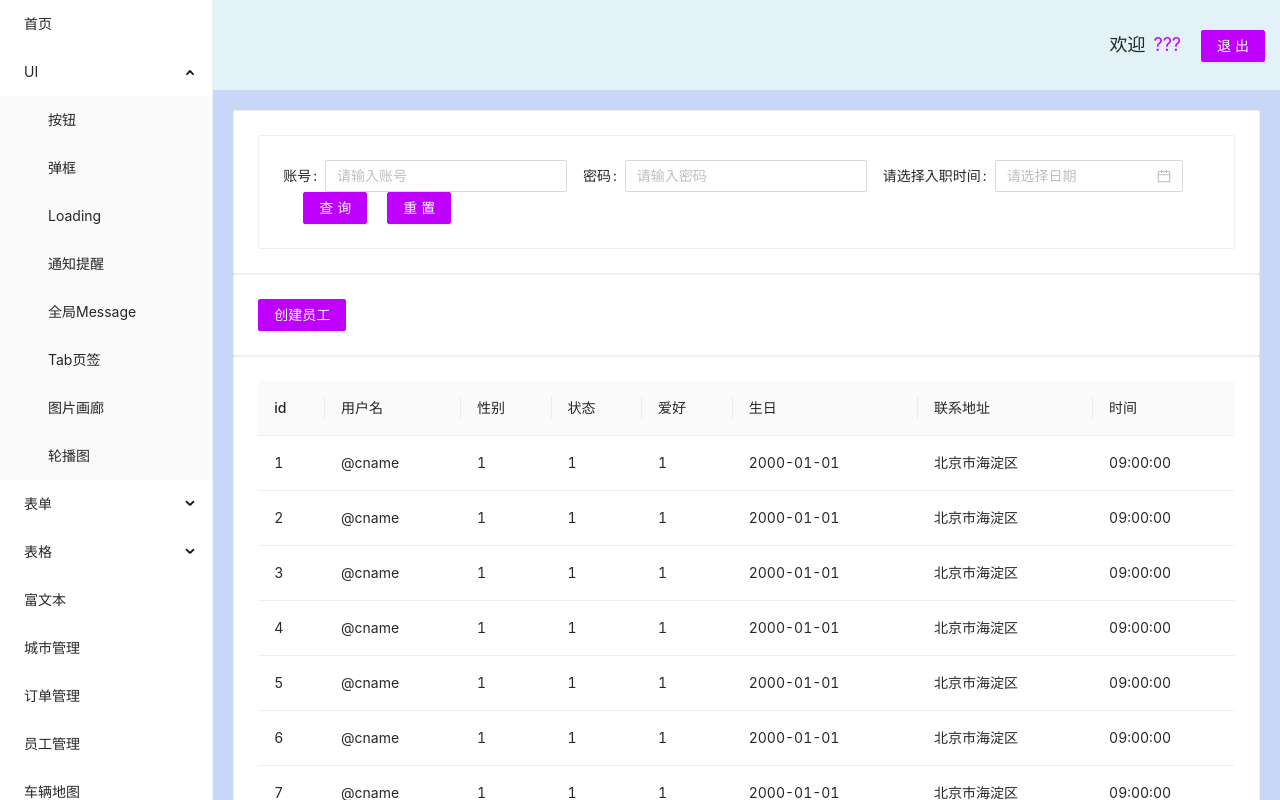
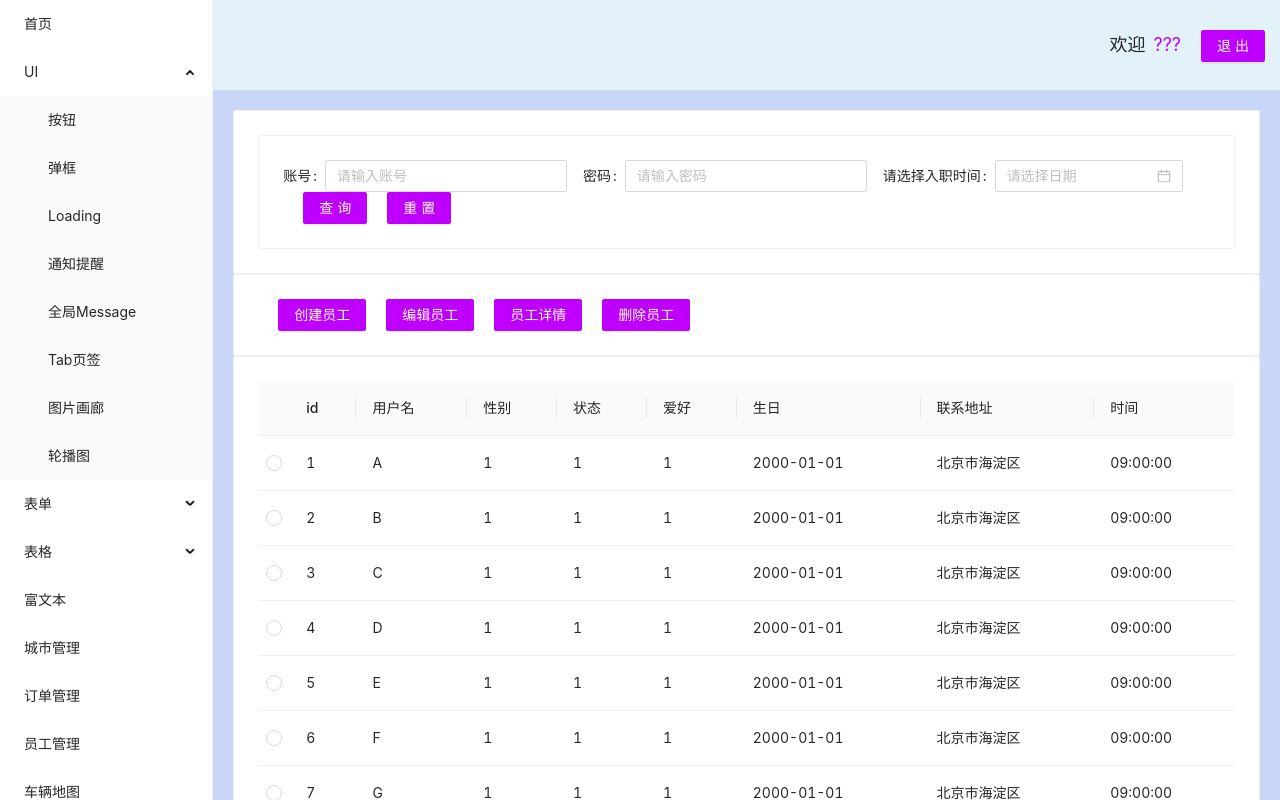
Before and after one commit to angryWhy/typescript-bicycle, a React (Create React App) app: page / in a window 1280 px wide. Shown: the top 800 px of the page. Built offline with nearby package versions, Linux system fonts and the light colour scheme.

Commit message:
compilerUser-completed

```diff
--- a/public/api/table/list.json
+++ b/public/api/table/list.json
@@ -4,7 +4,7 @@
   "result": {
     "list": [{
       "id": 1,
-      "userName": "@cname",
+      "userName": "A",
       "sex": 1,
       "state": 1,
       "interest": 1,
@@ -16,7 +16,7 @@
     },
     {
       "id": 2,
-      "userName": "@cname",
+      "userName": "B",
       "sex": 1,
       "state": 1,
       "interest": 1,
@@ -28,7 +28,7 @@
     },
     {
       "id": 3,
-      "userName": "@cname",
+      "userName": "C",
       "sex": 1,
       "state": 1,
       "interest": 1,
@@ -40,7 +40,7 @@
     },
     {
       "id":4,
-      "userName": "@cname",
+      "userName": "D",
       "sex": 1,
       "state": 1,
       "interest": 1,
@@ -52,7 +52,7 @@
     },
     {
       "id": 5,
-      "userName": "@cname",
+      "userName": "E",
       "sex": 1,
       "state": 1,
       "interest": 1,
@@ -64,7 +64,7 @@
     },
     {
       "id": 6,
-      "userName": "@cname",
+      "userName": "F",
       "sex": 1,
       "state": 1,
       "interest": 1,
@@ -76,7 +76,7 @@
     },
     {
       "id": 7,
-      "userName": "@cname",
+      "userName": "G",
       "sex": 1,
       "state": 1,
       "interest": 1,
--- a/src/Components/user-manger/CreateUser.tsx
+++ b/src/Components/user-manger/CreateUser.tsx
@@ -15,47 +15,50 @@ interface CollectionCreateFormProps {
 }
 const CreateUser: React.FC<CollectionCreateFormProps> = memo(({ visible, onCreate, onCancel }) => {
     const [form] = Form.useForm();
-    const formList :ItemType[] = [
+    const formList: ItemType[] = [
         {
-            type:AntdType.INPUT,
-            label:"姓名",
-            placeholder:"请输入姓名",
-            name:"user_name"
+            type: AntdType.INPUT,
+            label: "姓名",
+            placeholder: "请输入姓名",
+            name: "user_name"
         },
         {
-            type:AntdType.RADIO,
-            label:"性别",
-            name:"user_sex"
+            type: AntdType.RADIO,
+            label: "性别",
+            name: "user_sex"
         },
         {
-            type:AntdType.SELECT,
-            label:"状态",
-            option:[
+            type: AntdType.SELECT,
+            label: "状态",
+            option: [
                 {
-                    value:"1",
-                    text:"男"
+                    value: "1",
+                    text: "男"
                 },
                 {
-                    value:"2",
-                    text:"女"
+                    value: "2",
+                    text: "女"
                 }
             ],
-            name:"user_status"
+            name: "user_status"
         },
         {
-            type:AntdType.DATEPICK,
-            label:"生日",
-            name:"birthday"
+            type: AntdType.DATEPICK,
+            label: "生日",
+            name: "birthday"
         },
         {
-            type:AntdType.TEXTAREA,
-            label:"详细地址",
-            name:"user_address"
+            type: AntdType.TEXTAREA,
+            label: "详细地址",
+            name: "user_address"
         }
     ]
     return (
         <div>
-            <Modal title="创建员工" visible={visible} onCancel={onCancel}
+            <Modal title="创建员工"
+                   visible={visible}
+                   width={400}
+                   onCancel={onCancel}
                 onOk={() => {
                     form
                         .validateFields()
@@ -69,7 +72,7 @@ const CreateUser: React.FC<CollectionCreateFormProps> = memo(({ visible, onCreat
                 }}
             >
 
-                    <HeadCpn FormList={formList} form={form} />
+                <HeadCpn FormList={formList} form={form} />
 
             </Modal>
         </div>
--- /dev/null
+++ b/src/Components/user-manger/compileUser.tsx
@@ -0,0 +1,88 @@
+import { Checkbox, DatePicker, Form, Input, Modal, Radio, Select } from 'antd'
+import React, { memo, useRef } from 'react'
+import { Data } from '.';
+import { FormInstance } from 'antd/es/form/Form';
+import moment from 'moment';
+interface Values {
+    title: string;
+    description: string;
+    modifier: string;
+}
+interface CompilerProps {
+    visible: boolean,
+    onCreate: (values: Values) => void,
+    onCancel: () => void,
+    selectedRows: Data[] | Data
+}
+const { Option } = Select
+const { TextArea } = Input
+const CompileUser: React.FC<CompilerProps> = memo(({ visible, onCancel, onCreate, selectedRows }) => {
+    const formRef = useRef<FormInstance>(null)
+    const [form] = Form.useForm();
+    if (visible === true && selectedRows) {
+        const item = Object.assign({}, selectedRows as Data)
+        //使用ref，动态初始化，不同步
+        //使用form的hook就可以同步
+        //???
+        const time = moment(item.birthday, 'YYYY-MM-DD')
+        form.setFieldsValue({
+            user_name: item.userName,
+            sex: item.sex.toString(),
+            state: item.state.toString(),
+            birthday: time,
+            address: item.address
+        })
+        // formRef.current?.setFieldsValue({
+        //     user_name:"1111"
+        // })
+    }
+
+    return (
+        <Modal
+            visible={visible}
+            title="编辑员工"
+            okText="Create"
+            cancelText="Cancel"
+            onCancel={onCancel}
+            onOk={() => {
+                form
+                    //表单验证
+                    .validateFields()
+                    .then(values => {
+                        form.resetFields();
+                        onCreate(values);
+
+                    })
+                    .catch(info => {
+                        console.log('Validate Failed:', info);
+                    });
+            }}>
+            <Form labelCol={{ span: 5 }} form={form} ref={formRef}>
+                <Form.Item label="用户名" name="user_name">
+                    <Input />
+                </Form.Item>
+                <Form.Item label="性别" name="sex">
+                    <Radio.Group>
+                        <Radio value="1">男</Radio>
+                        <Radio value="2">女</Radio>
+                    </Radio.Group>
+                </Form.Item>
+                <Form.Item label="状态" name="state">
+                    <Select>
+                        <Option value="1">工作</Option>
+                        <Option value="2">学习</Option>
+                        <Option value="3">运动</Option>
+                    </Select>
+                </Form.Item>
+                <Form.Item label="生日" name="birthday">
+                    <DatePicker />
+                </Form.Item>
+                <Form.Item label="联系地址" name="address">
+                    <TextArea />
+                </Form.Item>
+            </Form>
+        </Modal>
+    )
+})
+
+export default CompileUser
--- a/src/Components/user-manger/index.tsx
+++ b/src/Components/user-manger/index.tsx
@@ -8,15 +8,16 @@ import { LoadingOutlined } from '@ant-design/icons';
 import CreateUser from './CreateUser';
 import { useAxios } from '../../utils/useAxios';
 import { ColumnsType } from 'antd/es/table/Table';
+import CompileUser from './compileUser';
 interface UserProps {
 
 }
-interface Data {
-    id: string,
+export interface Data {
+    id: number,
     userName: string,
-    sex: string,
-    state: string,
-    interest: string,
+    sex: number,
+    state: number,
+    interest: number,
     birthday: string,
     address: string,
     time: string,
@@ -25,13 +26,32 @@ interface Data {
 const antIcon = <LoadingOutlined style={{ fontSize: 24 }} spin />
 const User: React.FC<UserProps> = memo(() => {
     const [visible, setVisible] = useState<boolean>(false);
-    const [data, setData] = useState<Data[] >()
+    const [visible_compiler, setVisible_compiler] = useState<boolean>(false);
+    const [data, setData] = useState<Data[]>()
     const [loading, setLoading] = useState<boolean>(true)
+    const [selectedRowKeys, setselectedRowKeys] = useState<React.Key[]>()
+    const [selectedRows, setselectedRows] = useState<Data[] | Data>()
     useAxios("./api/table/list.json", setData, "list", setLoading)
     const onCreate = (values: any) => {
         console.log('Received values of form: ', values);
         setVisible(false);
     };
+    const onCreate_com = (values: any) => {
+        console.log('Received values of form: ', values);
+        setVisible_compiler(false);
+    };
+    const rowSelection = {
+        onChange: (selectedRowKeys: React.Key[], selectedRows: Data[] | Data) => {
+            console.log("onChange事件触发");
+
+            setselectedRowKeys(selectedRowKeys)
+            setselectedRows(selectedRows)
+            console.log(`selectedRowKeys: ${selectedRowKeys}`, 'selectedRows: ', selectedRows);
+            console.log(selectedRowKeys);
+
+        },
+        selectedRowKeys
+    }
     const formList: ItemType[] = [
         {
             type: AntdType.INPUT,
@@ -53,36 +73,36 @@ const User: React.FC<UserProps> = memo(() => {
     ]
     const columns: ColumnsType<Data> = [
         {
-            title:"id",
-            dataIndex:"id"
+            title: "id",
+            dataIndex: "id"
         },
         {
-            title:"用户名",
-            dataIndex:"userName"
+            title: "用户名",
+            dataIndex: "userName"
         },
         {
-            title:"性别",
-            dataIndex:"sex"
+            title: "性别",
+            dataIndex: "sex"
         },
         {
-            title:"状态",
-            dataIndex:"state"
+            title: "状态",
+            dataIndex: "state"
         },
         {
-            title:"爱好",
-            dataIndex:"interest"
+            title: "爱好",
+            dataIndex: "interest"
         },
         {
-            title:"生日",
-            dataIndex:"birthday"
+            title: "生日",
+            dataIndex: "birthday"
         },
         {
-            title:"联系地址",
-            dataIndex:"address"
+            title: "联系地址",
+            dataIndex: "address"
         },
         {
-            title:"时间",
-            dataIndex:"time"
+            title: "时间",
+            dataIndex: "time"
         }
     ]
     return (
@@ -91,12 +111,34 @@ const User: React.FC<UserProps> = memo(() => {
                 <HeadCpn FormList={formList} />
             </Card>
             <Card>
-                <Button type='primary' onClick={e => { setVisible(true) }}>创建员工</Button>
+                <Button type='primary' onClick={e => { setVisible(true) }} style={{ marginLeft: "20px" }}>创建员工</Button>
+                <Button type='primary' onClick={e => { setVisible_compiler(true) }} style={{ marginLeft: "20px" }}>编辑员工</Button>
+                <Button type='primary' onClick={e => { }} style={{ marginLeft: "20px" }}>员工详情</Button>
+                <Button type='primary' onClick={e => { }} style={{ marginLeft: "20px" }}>删除员工</Button>
                 <CreateUser onCreate={onCreate} onCancel={() => { setVisible(false) }} visible={visible} />
+                <CompileUser onCreate={onCreate_com} onCancel={() => { setVisible_compiler(false) }} visible={visible_compiler} selectedRows={selectedRows!}/>
             </Card>
             <Card>
                 <Spin indicator={antIcon} spinning={loading}>
-                <Table<Data> columns={columns} dataSource={data } />
+                    <Table<Data> columns={columns} dataSource={data} rowSelection={{
+                        type: "radio",
+                        ...rowSelection,
+                    }}
+                        onRow={(record, index) => {
+                            //onRow，的index从0开始计算
+                            return {
+                                onClick: e => {
+                                    let asIndex = [index as number]
+
+                                    // setselectedRowKeys([a])
+                                    // setselectedRows(record)
+                                    // console.log("行单击",selectedRowKeys);
+                                    rowSelection.onChange(asIndex, record)
+
+                                }
+                            }
+                        }
+                        } />
                 </Spin>
             </Card>
         </div>
```
Also changed, not shown: src/Common/BaseTable(工程化)/Keyof_typeof.tsx (added, +10 -0 lines), src/Components/Ui/MessageInfo/index.tsx (+10 -0 lines), src/Components/user-manger/断言.tsx (added, +22 -0 lines), 2 other files (tests, documents, lock files or other folders).
